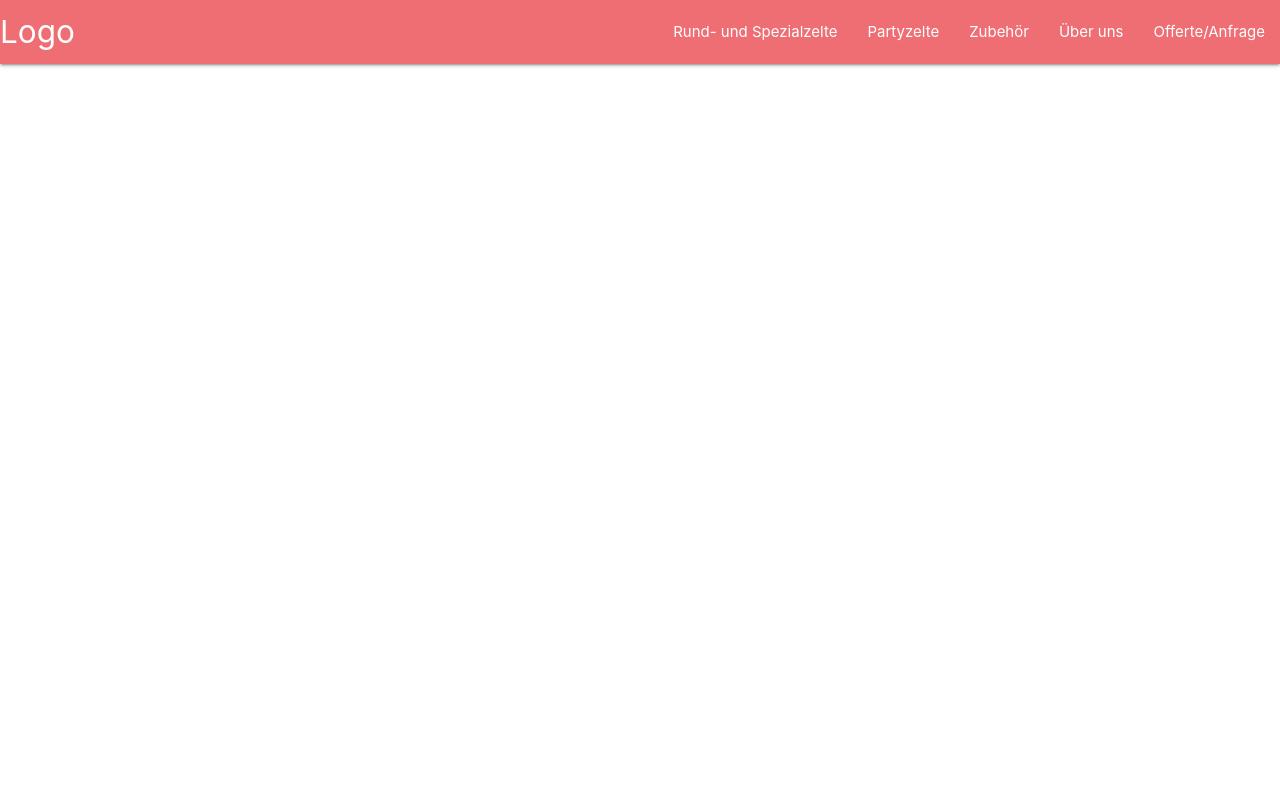
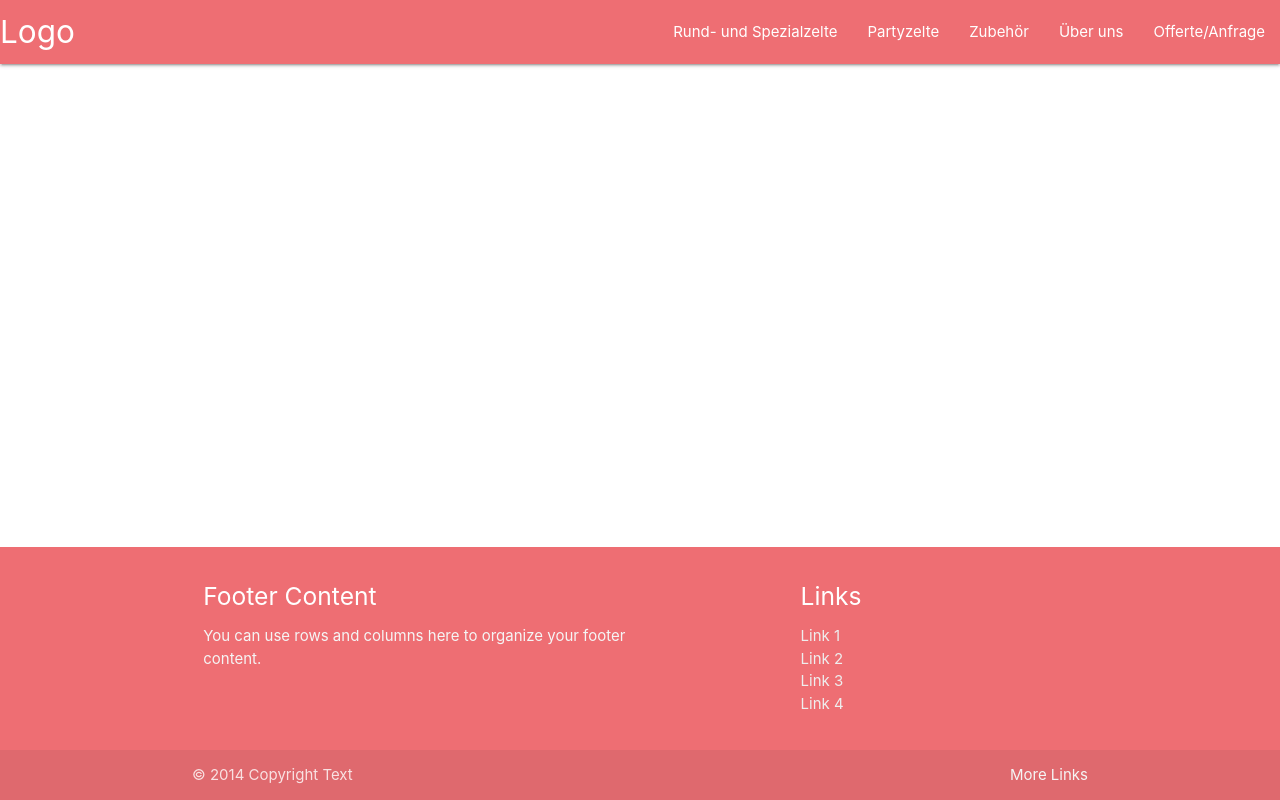
Before and after one commit to EliasKeller/BraendlePartyZelt, a Django app: page / in a window 1280 px wide. Run offline with Django 3.2, Linux system fonts and the light colour scheme.

Commit message:
feat: added footer and static file (style.css)

```diff
--- /dev/null
+++ b/tent/static/tent/style.css
@@ -0,0 +1,9 @@
+body {
+    display: flex;
+    min-height: 100vh;
+    flex-direction: column;
+}
+
+main {
+    flex: 1 0 auto;
+}
--- a/tent/templates/tent/index.html
+++ b/tent/templates/tent/index.html
@@ -5,6 +5,8 @@
     <title>index</title>
     <link rel="stylesheet" href="https://cdnjs.cloudflare.com/ajax/libs/materialize/1.0.0/css/materialize.min.css">
     <link href="https://fonts.googleapis.com/icon?family=Material+Icons" rel="stylesheet">
+    {% load static %}
+    <link rel="stylesheet" type="text/css" href="{% static 'tent/style.css' %}">
 </head>
 <body>
 
@@ -36,8 +38,37 @@
     <li><a href="#">Über uns</a></li>
     <li><a href="#">Offerte/Anfrage</a></li>
 </ul>
+<main>
 
+</main>
 
+{% comment %}Footer{% endcomment %}
+<footer class="page-footer">
+    <div class="container">
+        <div class="row">
+            <div class="col l6 s12">
+                <h5 class="white-text">Footer Content</h5>
+                <p class="grey-text text-lighten-4">You can use rows and columns here to organize your footer
+                    content.</p>
+            </div>
+            <div class="col l4 offset-l2 s12">
+                <h5 class="white-text">Links</h5>
+                <ul>
+                    <li><a class="grey-text text-lighten-3" href="#!">Link 1</a></li>
+                    <li><a class="grey-text text-lighten-3" href="#!">Link 2</a></li>
+                    <li><a class="grey-text text-lighten-3" href="#!">Link 3</a></li>
+                    <li><a class="grey-text text-lighten-3" href="#!">Link 4</a></li>
+                </ul>
+            </div>
+        </div>
+    </div>
+    <div class="footer-copyright">
+        <div class="container">
+            © 2014 Copyright Text
+            <a class="grey-text text-lighten-4 right" href="#!">More Links</a>
+        </div>
+    </div>
+</footer>
 
 {% comment %}Framework{% endcomment %}
 <script src="https://ajax.googleapis.com/ajax/libs/jquery/1.12.0/jquery.min.js"></script>
```
